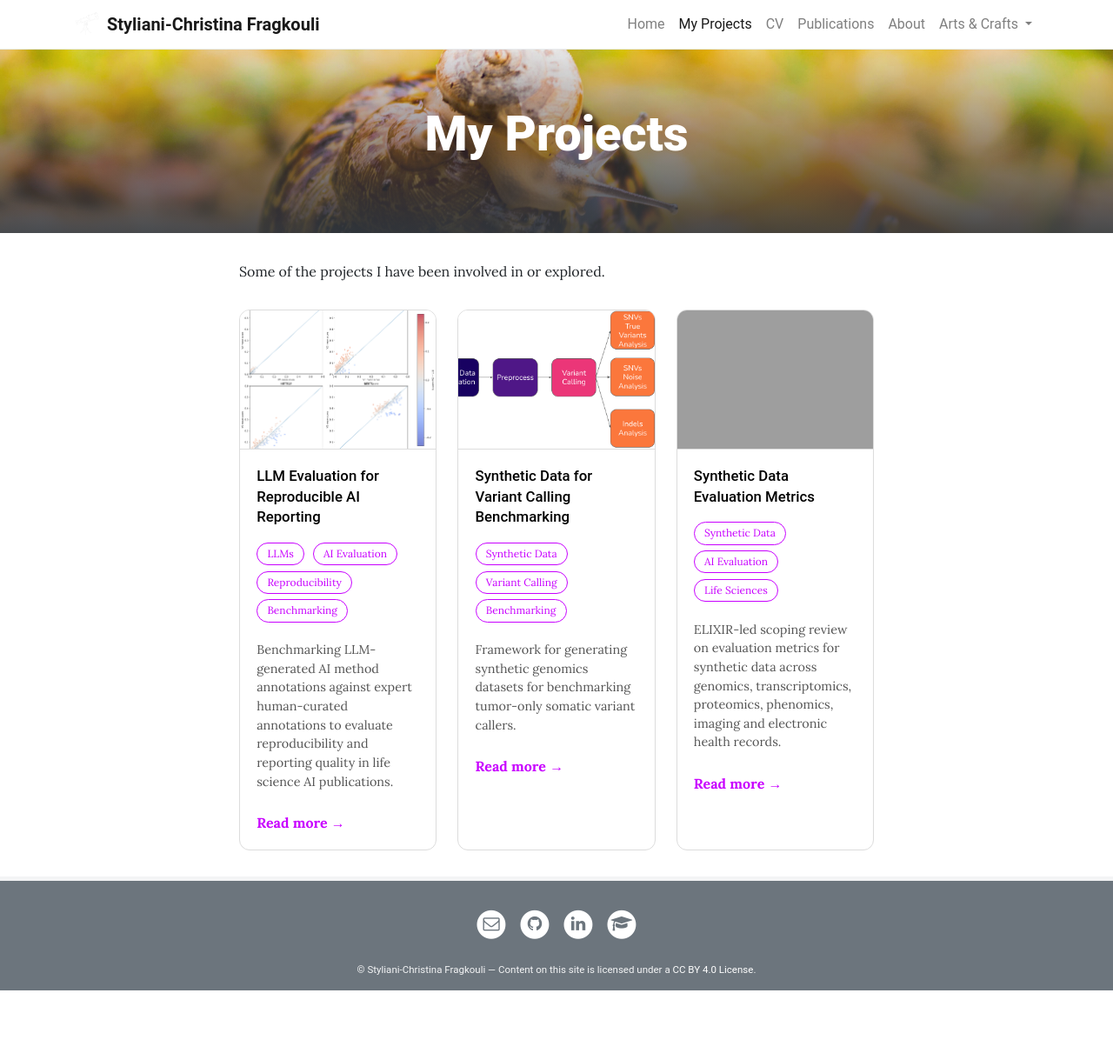
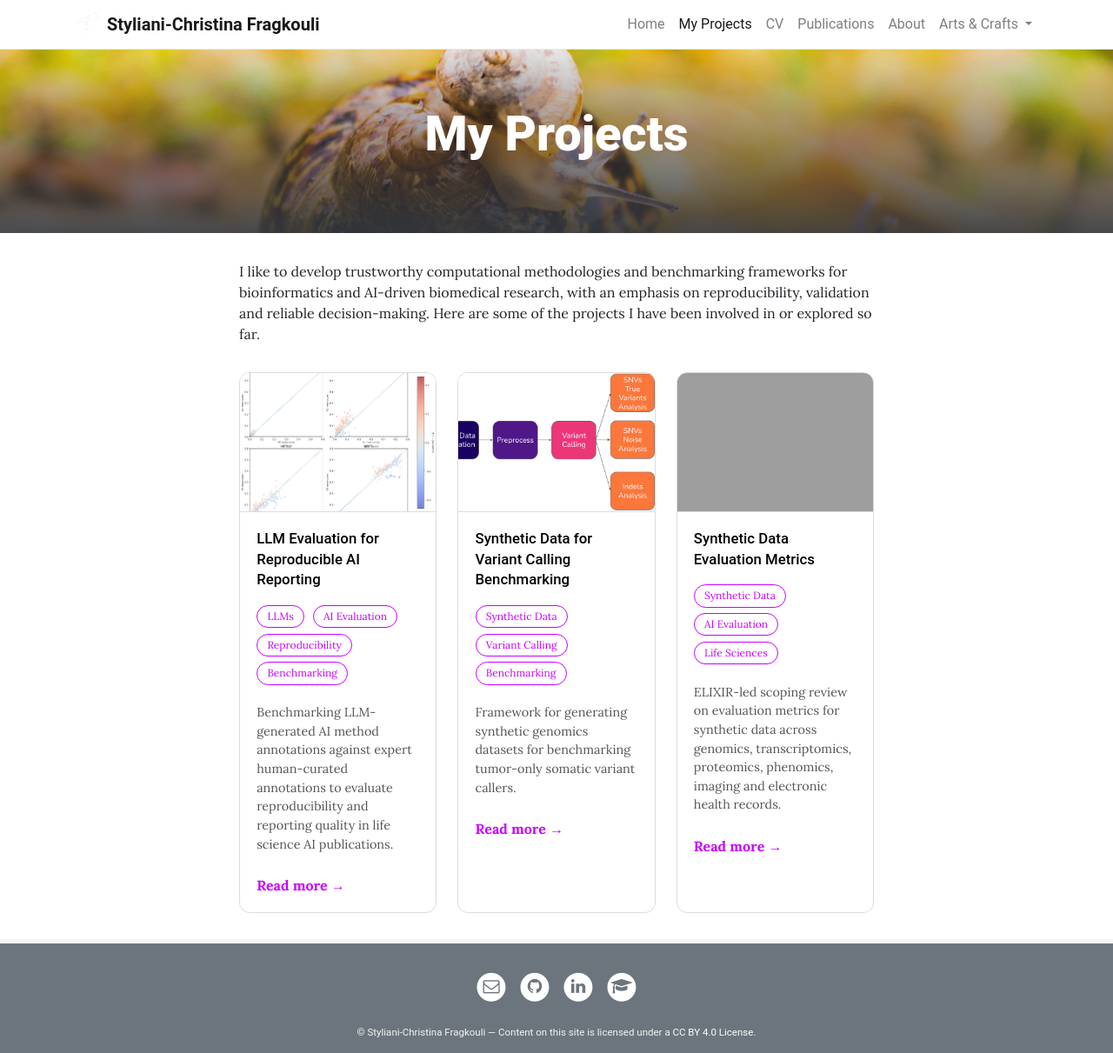
Before and after one commit to sfragkoul/sfragkoul.github.io, a Jekyll site: the page built from pages/Projects.md, in a window 1280 px wide. Shown: the whole page at 87% size. Built offline with Jekyll 4.4.1, drawn with Linux system fonts in a browser that asks for light colours; before the commit the page ends 1139 px from its top, so only the background shows below that; grey boxes are pictures that could not be loaded.

Commit message:
Update Projects.md

```diff
--- a/pages/Projects.md
+++ b/pages/Projects.md
@@ -6,4 +6,4 @@ permalink: /projects/
 ---
 
 
-Some of the projects I have been involved in or explored.
+I like to develop trustworthy computational methodologies and benchmarking frameworks for bioinformatics and AI-driven biomedical research, with an emphasis on reproducibility, validation and reliable decision-making. Here are some of the projects I have been involved in or explored so far.
```
